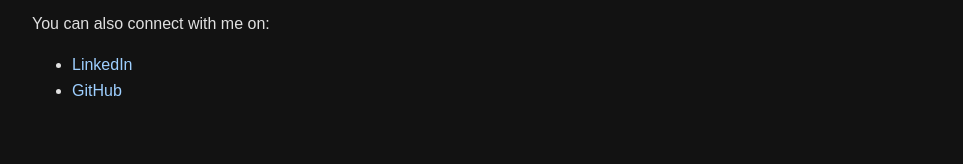
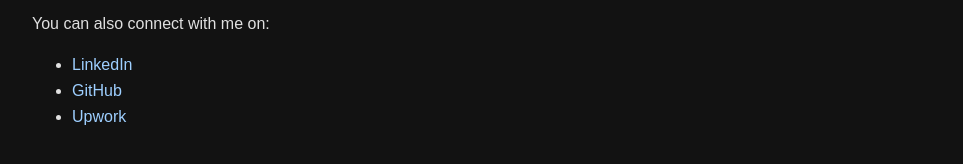
Before and after one commit to javablack/javablack.github.io, a Jekyll site: the page built from contact.md, in a window 1280 px wide. Shown: the part 217-381 px from the top of the page, without its empty margins (158-1121 px from the left). Built offline with Jekyll 4.4.1, drawn with Linux system fonts in a browser that asks for light colours.

Commit message:
Update contact.md

```diff
--- a/contact.md
+++ b/contact.md
@@ -11,3 +11,4 @@ title: "Contact"
 You can also connect with me on:
 - [LinkedIn](https://www.linkedin.com/in/javablack)
 - [GitHub](https://github.com/javablack)
+- [Upwork](https://www.upwork.com/freelancers/~0129abc77cff70a225?mp_source=share)
```
